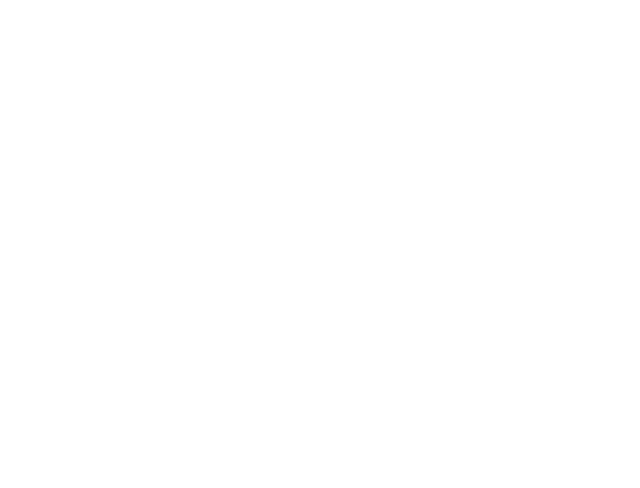
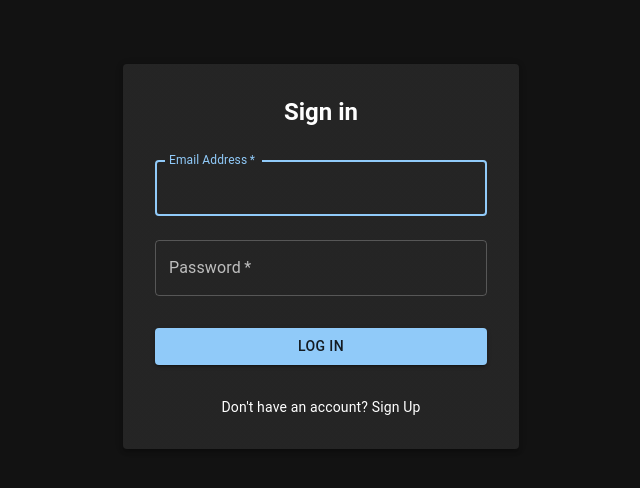
Before and after one commit to 9582anupam/Sticky-Note, a React (Create React App) app: page /Signin in a window 1280 px wide. Before the commit this address had no page. Shown: the top 488 px of the page, without its empty margins (319-959 px from the left). Built offline with nearby package versions, Linux system fonts and the light colour scheme.

Commit message:
login to signin change

```diff
--- a/src/App.js
+++ b/src/App.js
@@ -1,7 +1,7 @@
 import "./App.css";
 import Navbar from "./components/ui/Navbar";
 import Dashboard from "./components/ui/Dashboard";
-import Login from "./components/auth/Login";
+import Signin from "./components/auth/Signin";
 import Signup from "./components/auth/Signup";
 import { BrowserRouter as Router, Routes, Route } from "react-router-dom";
 import { ThemeProvider, createTheme } from "@mui/material/styles";
@@ -20,7 +20,7 @@
                 <div className="App text-center text-3xl h-svh">
                     <Routes>
                         <Route path="/" element={<Home />} />
-                        <Route path="/login" element={<Login />} />
+                        <Route path="/Signin" element={<Signin />} />
                         <Route path="/signup" element={<Signup />} />
                         <Route
                             path="/dashboard"
--- a/src/components/auth/Login.js
+++ b/src/components/auth/Signin.js
@@ -31,7 +31,7 @@
     margin: theme.spacing(3, 0, 2),
 }));
 
-const Login = () => {
+const Signin = () => {
     const [email, setEmail] = useState("");
     const [password, setPassword] = useState("");
     const navigate = useNavigate();
@@ -50,7 +50,7 @@
             <Container component="main" maxWidth="xs">
                 <StyledPaper elevation={3}>
                     <Typography variant="h5" gutterBottom sx={{ fontWeight: 'bold' }}>
-                        Log In
+                        Sign in
                     </Typography>
 
                     <StyledForm noValidate onSubmit={handleSubmit}>
@@ -99,4 +99,4 @@
     );
 };
 
-export default Login;
+export default Signin;
--- a/src/components/auth/Signup.js
+++ b/src/components/auth/Signup.js
@@ -125,7 +125,7 @@
                         <Box mt={2}>
                             <Typography variant="body2">
                                 Already have an account?{" "}
-                                <Link to="/login">Sign In</Link>
+                                <Link to="/Signin">Sign In</Link>
                             </Typography>
                         </Box>
                     </StyledForm>
--- a/src/components/ui/Home.js
+++ b/src/components/ui/Home.js
@@ -104,7 +104,7 @@
                     </Link>
                     <div className="px-2 py-1 bg-gray-100 text-[#121212] inline-block rounded-lg shadow-md">
                         <Link
-                            to="/login"
+                            to="/Signin"
                             className="inline-flex items-center justify-center whitespace-nowrap rounded-md text-lg font-medium ring-offset-background transition-colors focus-visible:outline-none focus-visible:ring-2 focus-visible:ring-ring focus-visible:ring-offset-2 disabled:pointer-events-none disabled:opacity-50 bg-primary text-primary-foreground hover:bg-primary/90 h-10 px-4 py-2">
                             Join Now
                         </Link>
@@ -161,7 +161,7 @@
                         </motion.div>
 
                         <Link
-                            to="/login"
+                            to="/Signin"
                             className="inline-flex items-center justify-center whitespace-nowrap rounded-md text-2xl font-medium bg-primary text-primary-foreground hover:bg-primary/90 transition-all duration-300 ease-in-out focus:outline-none focus:ring-2 focus:ring-primary focus:ring-opacity-50 h-10 mx-4 my-1 bg-white text-black px-4 py-6">
                                 Join Now
                         </Link>
--- a/src/components/ui/Navbar.js
+++ b/src/components/ui/Navbar.js
@@ -95,16 +95,16 @@
                                 className="absolute right-0 z-10 mt-2 w-48 origin-top-right rounded-md bg-gray-700 py-1 shadow-lg ring-1 ring-black ring-opacity-5 transition-transform transform-gpu duration-200 ease-out">
                                 <MenuItem>
                                     <Link
-                                        to="/login"
+                                        to="/Signin"
                                         className="block px-2 py-2 text-lg text-gray-100 hover:bg-gray-600 border-b border-gray-600 last:border-b-0">
-                                        Login
+                                        Sign in
                                     </Link>
                                 </MenuItem>
                                 <MenuItem>
                                     <Link
                                         to="/signup"
                                         className="block px-2 py-2 text-lg text-gray-100 hover:bg-gray-600 border-b border-gray-600 last:border-b-0">
-                                        Signup
+                                        Sign up
                                     </Link>
                                 </MenuItem>
                             </MenuItems>
```
